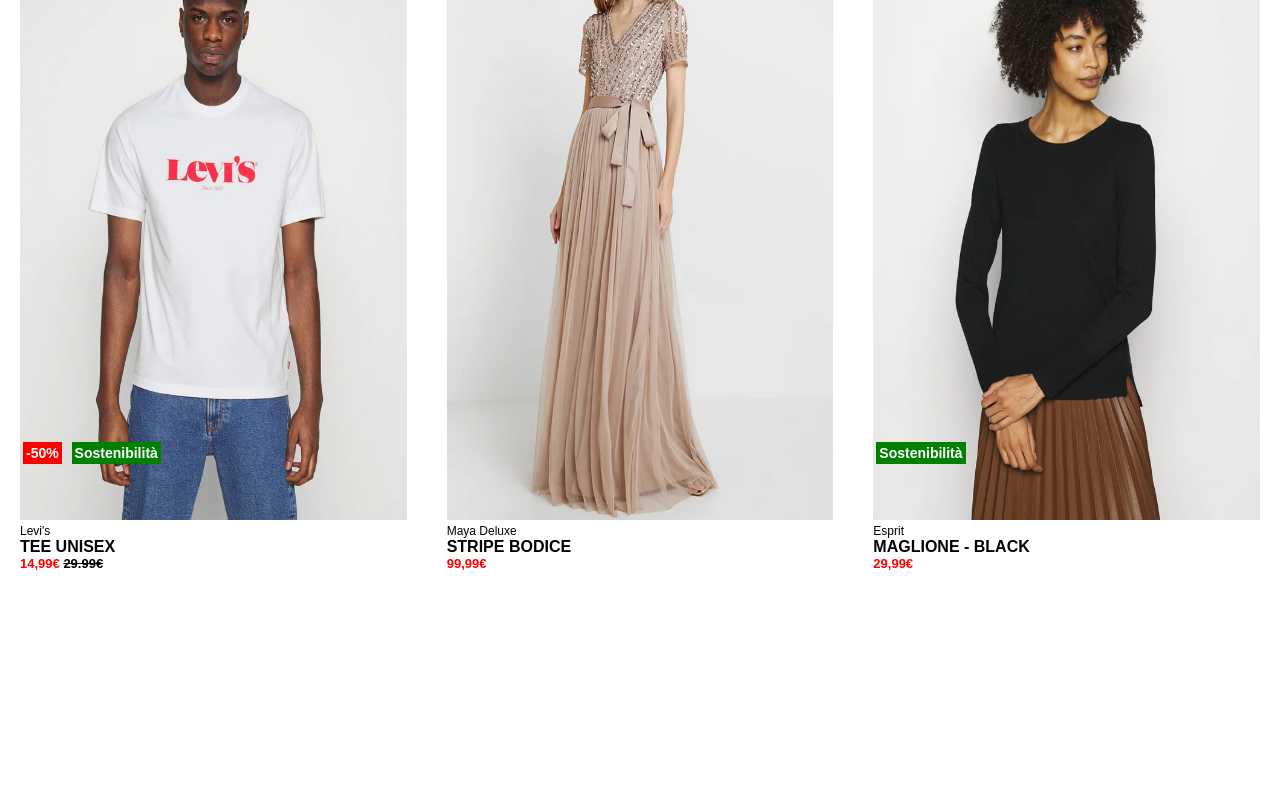
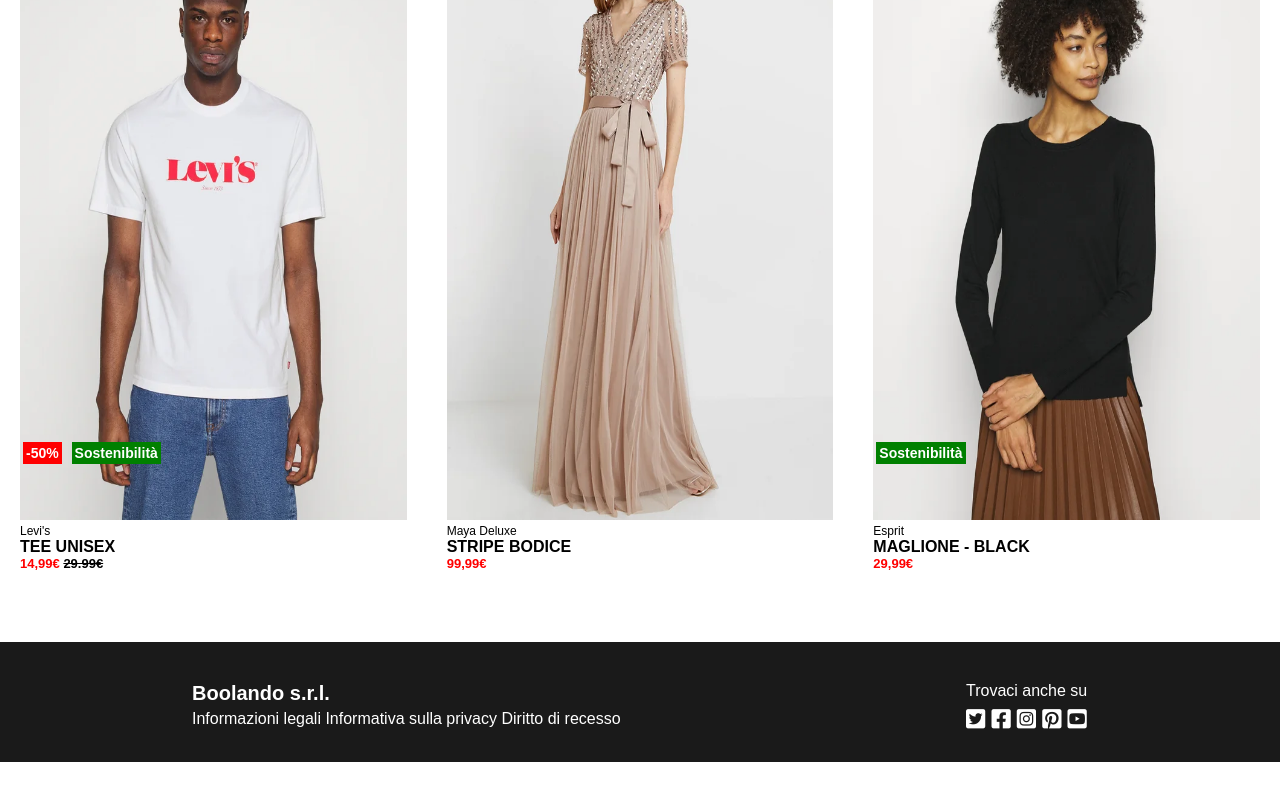
Before and after one commit to MicheleIanni86/html-css-boolando, a plain HTML site: page index.html in a window 1280 px wide. Shown: the part 978-1778 px from the top of the page. After the commit the page ends 1740 px from the top, so only its background shows below. Drawn offline with Linux system fonts and the light colour scheme.

Commit message:
feat: Add Footer and Icons

```diff
--- a/css/style.css
+++ b/css/style.css
@@ -50,7 +50,7 @@
   display: flex;
   justify-content: center;
   width: 100%;
-  height: 2000px;
+  height: 1620px;
 
 }
 
@@ -151,15 +151,45 @@ font-size: 12px;
   line-height: 50px;
 }
 
+
+.square-hearts:hover {
+  color:red;
+}
+
 /* FOOTER */
 .footer-info {
+  display: flex;
+  width: 100%;
+  height: 120px;
+  background-color: #1a1a1a;
+  color: white;
+  justify-content: center;
 
 }
 
-.info {
-
+.footer-conteiner {
+  width: 70%;
+  display: flex;
+  justify-content: space-between;
+  padding-top: 40px;
 }
 
-.social {
+.footer-left {
+  width: 50%;
+}
 
+.footer-right {
+  width: 122px;
+  text-align: left;
 }
+
+.info {
+  font-size: 20px;
+  font-weight: bold;
+  margin-bottom: 5px;
+}
+
+.loghi-social {
+  font-size: 22px;
+  margin-top: 7px;
+}
--- a/index.html
+++ b/index.html
@@ -35,8 +35,10 @@
     <!-- MAIN -->
     <main class="main-contener">
 
+        <!-- CONTAINER CARD -->
         <div class="container-card">
 
+            <!-- CARDS -->
             <div class="card">
                 <img src="./img/1.webp" alt="img1" class="first-img">
                 <img src="./img/1b.webp" alt="img1b" class="first-img-b">
@@ -52,6 +54,7 @@
                 <P class="price">14,99€  <span id="old-price"> 29,99€</span></P>
             </div>
 
+            <!-- SECONDA CARD -->
             <div class="card">
                 <img src="./img/2.webp" alt="img2" class="first-img">
                 <img src="./img/2b.webp" alt="img2b" class="first-img-b">
@@ -66,6 +69,7 @@
                 <P class="price">20,99€  <span id="old-price"> 29,99€</span></P>
             </div>
 
+            <!-- TERZA CARD -->
             <div class="card">
                 <img src="./img/3.webp" alt="img3" class="first-img">
                 <img src="./img/3b.webp" alt="img3b" class="first-img-b">
@@ -80,6 +84,7 @@
                 <P class="price">129,99€  <span id="old-price"> 184,99€</span></P>
             </div>
 
+            <!-- QUARTA CARD -->
             <div class="card">
                 <img src="./img/4.webp" alt="img4" class="first-img">
                 <img src="./img/4b.webp" alt="img4b" class="first-img-b">
@@ -95,6 +100,7 @@
                 <P class="price">14,99€  <span id="old-price"> 29.99€</span></P>
             </div>
 
+            <!-- QUINTA CARD -->
             <div class="card">
                 <img src="./img/5.webp" alt="img5" class="first-img">
                 <img src="./img/5b.webp" alt="img5b" class="first-img-b">
@@ -106,6 +112,7 @@
                 <P class="price">99,99€</P>
             </div>
 
+            <!-- SESTA CARD -->
             <div class="card">
                 <img src="./img/6.webp" alt="img6" class="first-img">
                 <img src="./img/6b.webp" alt="img6b" class="first-img-b">
@@ -125,10 +132,28 @@
     </main>
 
     <!-- FOOTER -->
+    <footer class="footer-info">
 
-    <footer class="footer-info">
-        <div class="info"></div>
-        <div class="social"></div>
+      <div class="footer-conteiner">
+
+        <div class="footer-left">
+            <div class="info">Boolando s.r.l.</div>
+            <p>Informazioni legali  Informativa sulla privacy  Diritto di recesso</p>
+        </div>
+
+        <div class="footer-right">
+            <div class="social">Trovaci anche su</div>
+            <div class="loghi-social">
+                <i class="fa-brands fa-square-twitter"></i>
+                <i class="fa-brands fa-square-facebook"></i>
+                <i class="fa-brands fa-square-instagram"></i>
+                <i class="fa-brands fa-square-pinterest"></i>
+                <i class="fa-brands fa-square-youtube"></i>
+            </div>
+        </div>
+
+      </div>
+
     </footer>
 
 </body>
```
